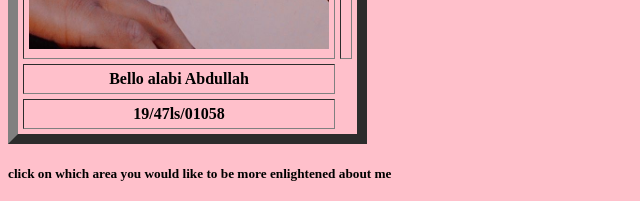
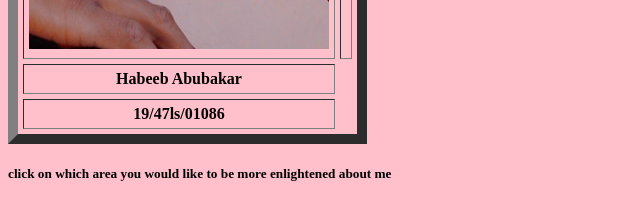
Before and after one commit to ferragamo11/royale, a plain HTML site: page index.html in a window 1280 px wide. Shown: the part 645-846 px from the top of the page, 0-640 px from the left. Drawn offline with Linux system fonts and the light colour scheme.

Commit message:
Create index.html

```diff
--- a/index.html
+++ b/index.html
@@ -26,7 +26,7 @@
 								<tr>
 												<th>
 																	<t
-																	<b>Bello alabi Abdullah  </b>
+																	<b>Habeeb Abubakar   </b>
 												</th>
 
 
@@ -35,7 +35,7 @@
 								</tr>
 								<tr>
 												<th>
-										19/47ls/01058
+										19/47ls/01086
 												</th>
 								</tr>
 			</table>
```
